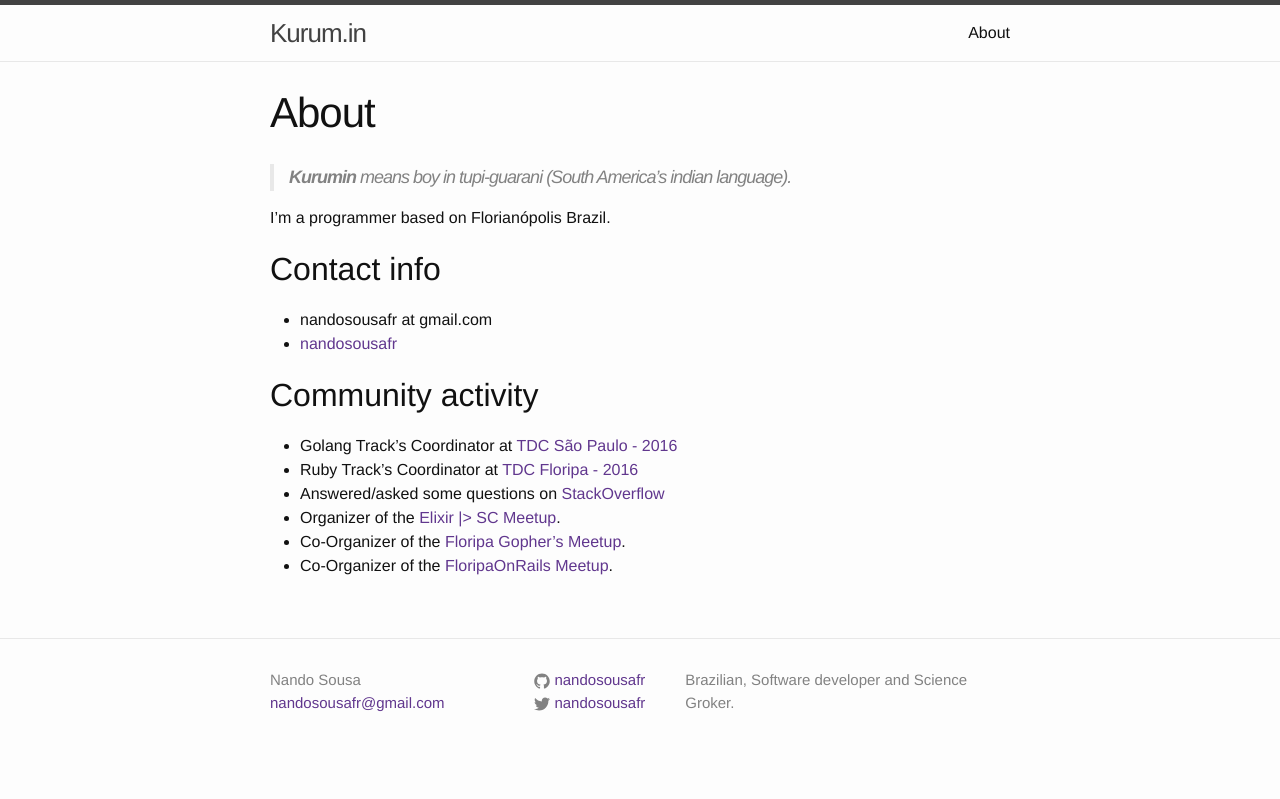
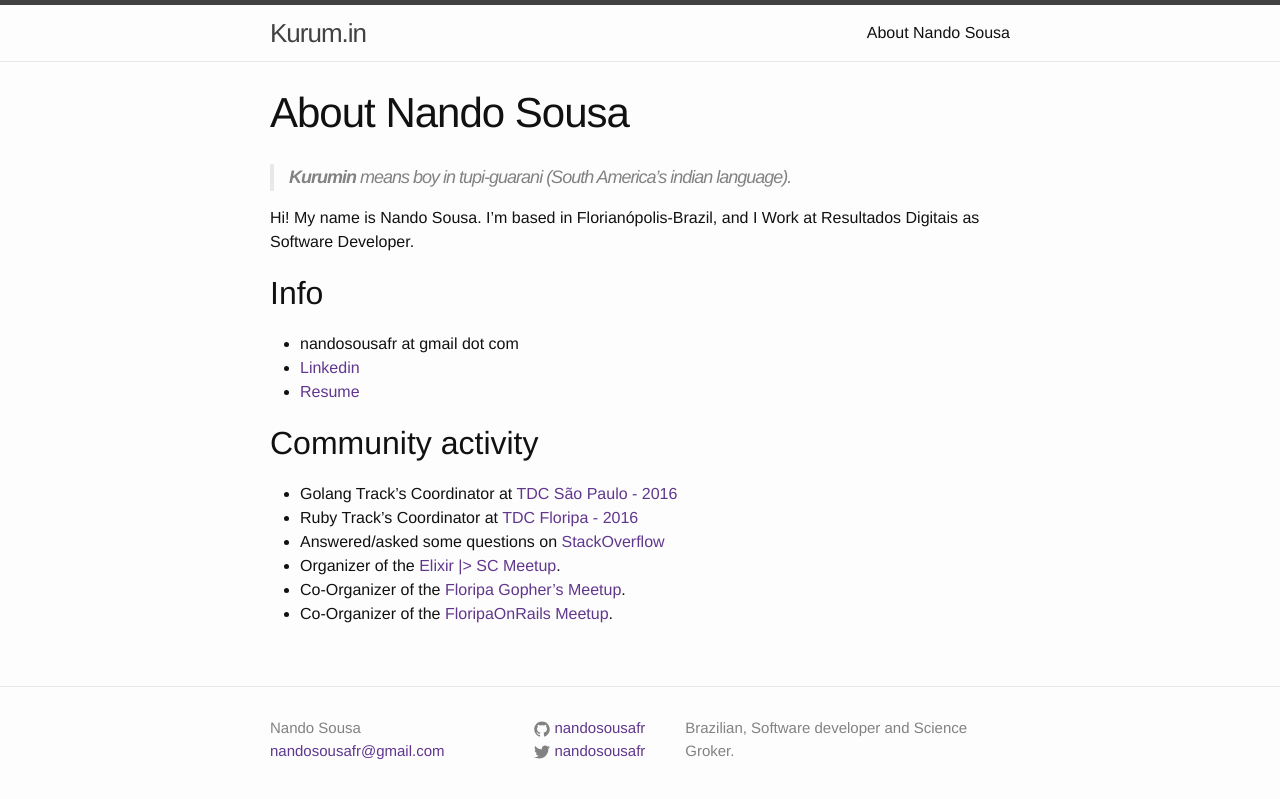
Before and after one commit to nandosousafr/blog.nandosousa.com, a Jekyll site: the page built from about.md, in a window 1280 px wide. Shown: the top 799 px of the page. Built offline with Jekyll 4.4.1, drawn with Linux system fonts in a browser that asks for light colours.

Commit message:
improve about page

```diff
--- a/about.md
+++ b/about.md
@@ -1,17 +1,19 @@
 ---
 layout: page
-title: About
-permalink: /about/
+title: About Nando Sousa
+permalink: /nando-sousa/
 ---
 
 > __Kurumin__ means boy in tupi-guarani (South America's indian language).
 
-I'm a programmer based on Florianópolis Brazil.
+Hi! My name is Nando Sousa. I'm based in Florianópolis-Brazil, and I Work at
+Resultados Digitais as Software Developer.
 
-## Contact info
+## Info
 
-* nandosousafr at gmail.com
-* [nandosousafr](http://twitter.com/nandosousafr)
+* nandosousafr at gmail dot com
+* [Linkedin](https://br.linkedin.com/in/nandosousafr)
+* [Resume](http://bit.ly/1VWfiUE)
 
 ## Community activity
 
```
